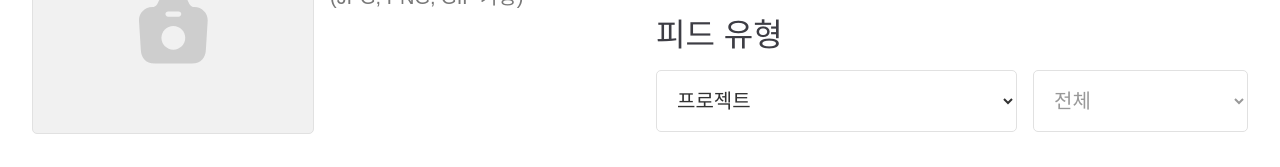
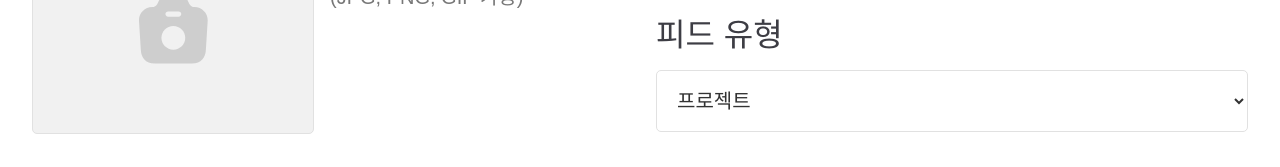
Before and after one commit to SWM14-HumanError/Match-Up-Frontend, a React (Vite) app: page /create/feed in a window 1280 px wide. Shown: the part 411-578 px from the top of the page. Built offline with nearby package versions, Linux system fonts and the light colour scheme; a web font is replaced by a local one.

Commit message:
Fix: 피드 페이지 domain 삭제

```diff
--- a/src/pages/MainPage/EditFeedPage.tsx
+++ b/src/pages/MainPage/EditFeedPage.tsx
@@ -5,7 +5,6 @@ import SelectBox from '../../components/inputs/SelectBox.tsx';
 import ImgUpload from '../../components/inputs/ImgUpload.tsx';
 import {IEditFeedInfo} from '../../constant/interfaces.ts';
 import {InitFeedInfo} from '../../constant/initData.ts';
-import {ProjectSubFields} from '../../constant/selectOptions.ts';
 import Alert from '../../constant/Alert.ts';
 import Api from '../../constant/Api.ts';
 
@@ -111,11 +110,11 @@ function EditFeedPage() {
                          onChange={value =>
                            setFeedInfo(prev => ({...prev, type: ProjectTypeArr.indexOf(value)}))}/>
 
-              <SelectBox options={ProjectSubFields}
-                         hasDefault={feedInfo.domain === ProjectSubFields[0]}
-                         value={feedInfo.domain}
-                         onChange={value =>
-                           setFeedInfo(prev => ({...prev, domain: value}))}/>
+              {/*<SelectBox options={ProjectSubFields}*/}
+              {/*           hasDefault={feedInfo.domain === ProjectSubFields[0]}*/}
+              {/*           value={feedInfo.domain}*/}
+              {/*           onChange={value =>*/}
+              {/*             setFeedInfo(prev => ({...prev, domain: value}))}/>*/}
             </div>
           </div>
         </div>
--- a/src/pages/MainPage/MainFeedPage.tsx
+++ b/src/pages/MainPage/MainFeedPage.tsx
@@ -9,7 +9,6 @@ import useInfScroll from '../../hooks/useInfScroll.ts';
 import LoginRecommendDialog from '../../components/dialogLayout/LoginRecommendDialog.tsx';
 import Footer from '../../components/Footer.tsx';
 import {IMainFeeds, IMainFeedsList} from '../../constant/interfaces.ts';
-import {ProjectSubFields} from '../../constant/selectOptions.ts';
 import {feeds} from '../../dummies/dummyData.ts';
 import {JSX} from 'react/jsx-runtime';
 import authControl from '../../constant/authControl.ts';
@@ -19,7 +18,7 @@ import '../../styles/MainProjectPage.scss';
 interface INicknames { [key: number]: string }
 
 function MainFeedPage() {
-  const [subField, setSubField] = useState<string>(ProjectSubFields[0]);
+  // const [subField, setSubField] = useState<string>(ProjectSubFields[0]);
   const [searchField, setSearchField] = useState<string>('제목');
   const [searchKeyword, setSearchKeyword] = useState<string>('');
   const [nicknames, setNicknames] = useState<INicknames>({});
@@ -49,11 +48,11 @@ function MainFeedPage() {
         searchValue: searchKeyword
       };
 
-    if (subField !== ProjectSubFields[0])
-      paramObj = {
-        ...paramObj,
-        domain: subField
-      };
+    // if (subField !== ProjectSubFields[0])
+    //   paramObj = {
+    //     ...paramObj,
+    //     domain: subField
+    //   };
 
     setReqParams(paramObj);
   }
@@ -82,9 +81,9 @@ function MainFeedPage() {
           <h1>피드</h1>
           <div className='header_flex'>
             <div className='search_layout'>
-              <SelectBox options={ProjectSubFields}
-                         value={subField}
-                         onChange={value => setSubField(value)}/>
+              {/*<SelectBox options={ProjectSubFields}*/}
+              {/*           value={subField}*/}
+              {/*           onChange={value => setSubField(value)}/>*/}
               <SelectBox options={['제목', '작성자']}
                          value={searchField}
                          onChange={value => setSearchField(value)}
```
